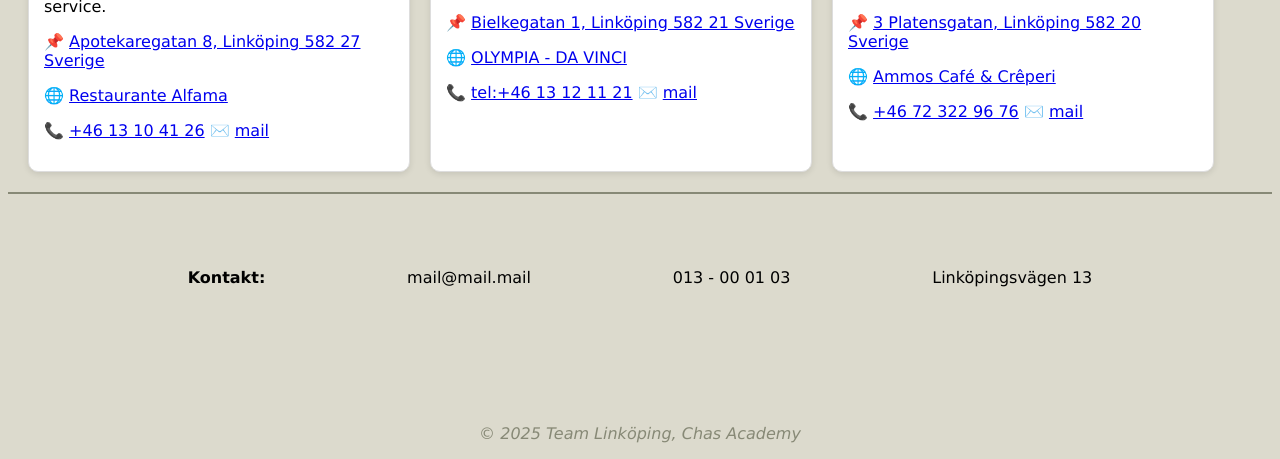
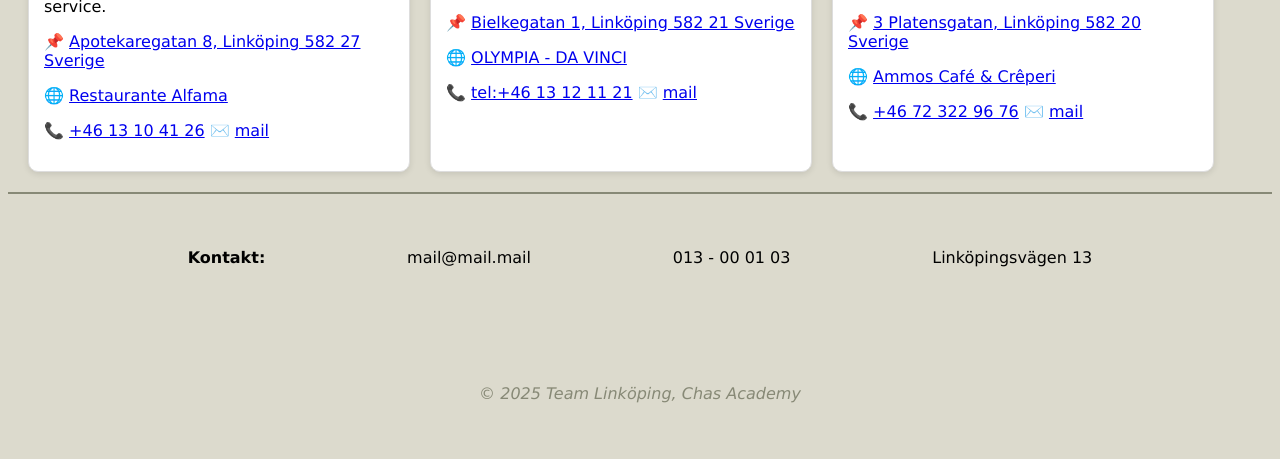
Before and after one commit to ollewarne/boiler-room-linkoping, a plain HTML site: page restauranger.html in a window 1280 px wide. Shown: the part 928-1387 px from the top of the page. After the commit the page ends 1347 px from the top, so only its background shows below. Drawn offline with Linux system fonts and the light colour scheme.

Commit message:
nothing to see here

```diff
--- a/style-rest.css
+++ b/style-rest.css
@@ -1,5 +1,4 @@
-main>section,
-footer>section {
+main>section {
   display: flex;
   flex-wrap: wrap;
   gap: 20px;
```
